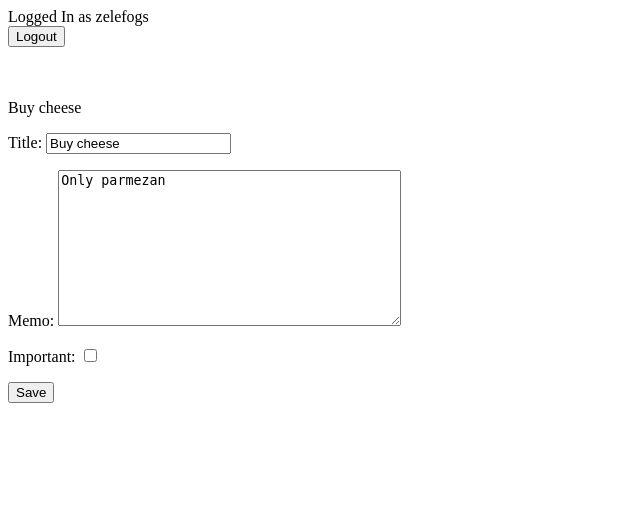
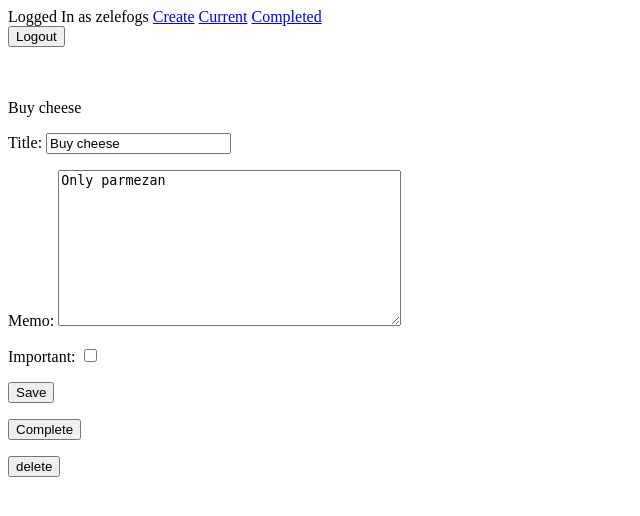
Before and after one commit to zelefogs/ToDoDjango, a Django app: page /todo/2 in a window 1280 px wide. Shown: the top 516 px of the page, without its empty margins (0-640 px from the left). Run offline with Django 4.2, Linux system fonts and the light colour scheme; a user stored in the database is signed in; data comes from the database, SQL or seed files in the repository; both versions use the stored data as it was after the commit.

Commit message:
Added the ability to complete a Todo, delete one and view completed Todos.

```diff
--- a/ToDoDjango/settings.py
+++ b/ToDoDjango/settings.py
@@ -123,3 +123,4 @@ STATIC_URL = 'static/'
 # https://docs.djangoproject.com/en/4.1/ref/settings/#default-auto-field
 
 DEFAULT_AUTO_FIELD = 'django.db.models.BigAutoField'
+LOGIN_URL = '/login'
--- a/ToDoDjango/urls.py
+++ b/ToDoDjango/urls.py
@@ -29,6 +29,8 @@ urlpatterns = [
     path('', views.home, name='home'),
     path('create/', views.createtodo, name='createtodo'),
     path('current/', views.currenttodos, name='currenttodos'),
+    path('completed/', views.completedtodos, name='completedtodos'),
     path('todo/<int:todo_pk>', views.viewtodo, name='viewtodo'),
-
+    path('todo/<int:todo_pk>/complete', views.completetodo, name='completetodo'),
+    path('todo/<int:todo_pk>/delete', views.deletetodo, name='deletetodo'),
 ]
--- a/todo/templates/todo/base.html
+++ b/todo/templates/todo/base.html
@@ -1,5 +1,10 @@
 {% if user.is_authenticated %}
     Logged In as {{ user.username }}
+
+    <a href="{% url 'createtodo' %}">Create</a>
+    <a href="{% url 'currenttodos' %}">Current</a>
+    <a href="{% url 'completedtodos' %}">Completed</a>
+
     <form action="{% url 'logoutuser' %}" method="POST">
     {% csrf_token %}
     <button type="submit">Logout</button>
--- a/todo/templates/todo/viewtodo.html
+++ b/todo/templates/todo/viewtodo.html
@@ -7,4 +7,15 @@
     {{ form.as_p }}
     <button type="submit">Save</button>
     </form>
+
+    <form method="POST" action="{% url 'completetodo' todo.id %}">
+    {% csrf_token %}
+    <button type="submit">Complete</button>
+    </form>
+
+    <form method="POST" action="{% url 'deletetodo' todo.id %}">
+    {% csrf_token %}
+    <button type="submit">delete</button>
+    </form>
+
 {% endblock %}
--- a/todo/views.py
+++ b/todo/views.py
@@ -5,6 +5,8 @@ from django.db import IntegrityError
 from django.contrib.auth import login, logout, authenticate
 from .models import Todo
 from .forms import TodoForm
+from django.utils import timezone
+from django.contrib.auth.decorators import login_required
 
 
 def home(request):
@@ -39,6 +41,7 @@ def loginuser(request):
 			return redirect('currenttodos')
 
 
+@login_required
 def createtodo(request):
 	if request.method == "GET":
 		return render(request, 'todo/createtodo.html', {'form': TodoForm()})
@@ -52,12 +55,19 @@ def createtodo(request):
 		except ValueError:
 			return render(request, 'todo/createtodo.html', {'form': TodoForm(), 'error': 'Bad data passed in. Try again:)'})
 
-
+@login_required
 def currenttodos(request):
 	todos = Todo.objects.filter(user=request.user, datecompleted__isnull=True)
 	return render(request, 'todo/currenttodos.html', {'todos': todos})
 
 
+@login_required
+def completedtodos(request):
+	todos = Todo.objects.filter(user=request.user, datecompleted__isnull=False).order_by('-datecompleted')
+	return render(request, 'todo/completedtodos.html', {'todos': todos})
+
+
+@login_required
 def viewtodo(request, todo_pk):
 	todo = get_object_or_404(Todo, pk=todo_pk, user=request.user)
 	if request.method == "GET":
@@ -72,6 +82,24 @@ def viewtodo(request, todo_pk):
 			return render(request, 'todo/viewtodo.html', {'todo': todo, 'form': form, 'error': 'Bad info'})
 
 
+@login_required
+def completetodo(request, todo_pk):
+	todo = get_object_or_404(Todo, pk=todo_pk, user=request.user)
+	if request.method == "POST":
+		todo.datecompleted = timezone.now()
+		todo.save()
+		return redirect('currenttodos')
+
+
+@login_required
+def deletetodo(request, todo_pk):
+	todo = get_object_or_404(Todo, pk=todo_pk, user=request.user)
+	if request.method == "POST":
+		todo.delete()
+		return redirect('currenttodos')
+
+
+@login_required
 def logoutuser(request):
 	if request.method == "POST":
 		logout(request)
```
Also changed, not shown: todo/templates/todo/completedtodos.html (added, +14 -0 lines), db.sqlite3.
